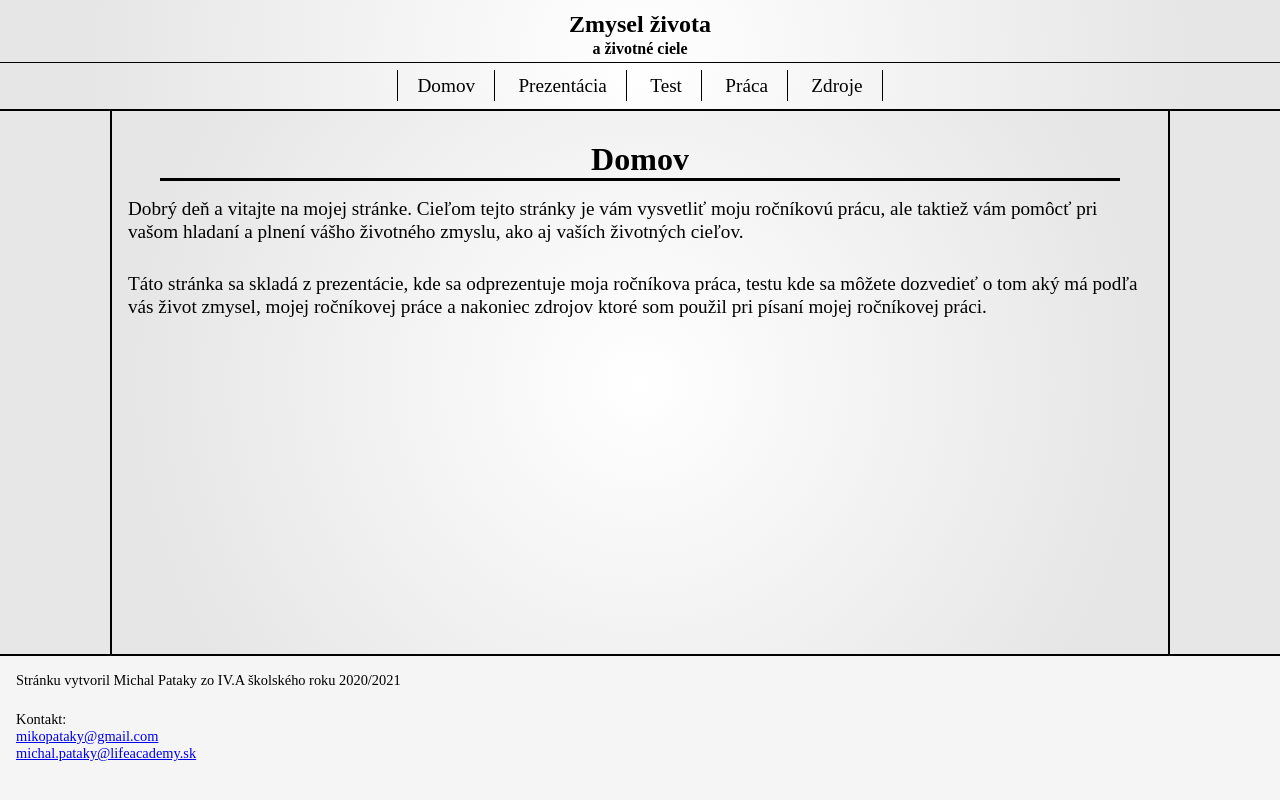
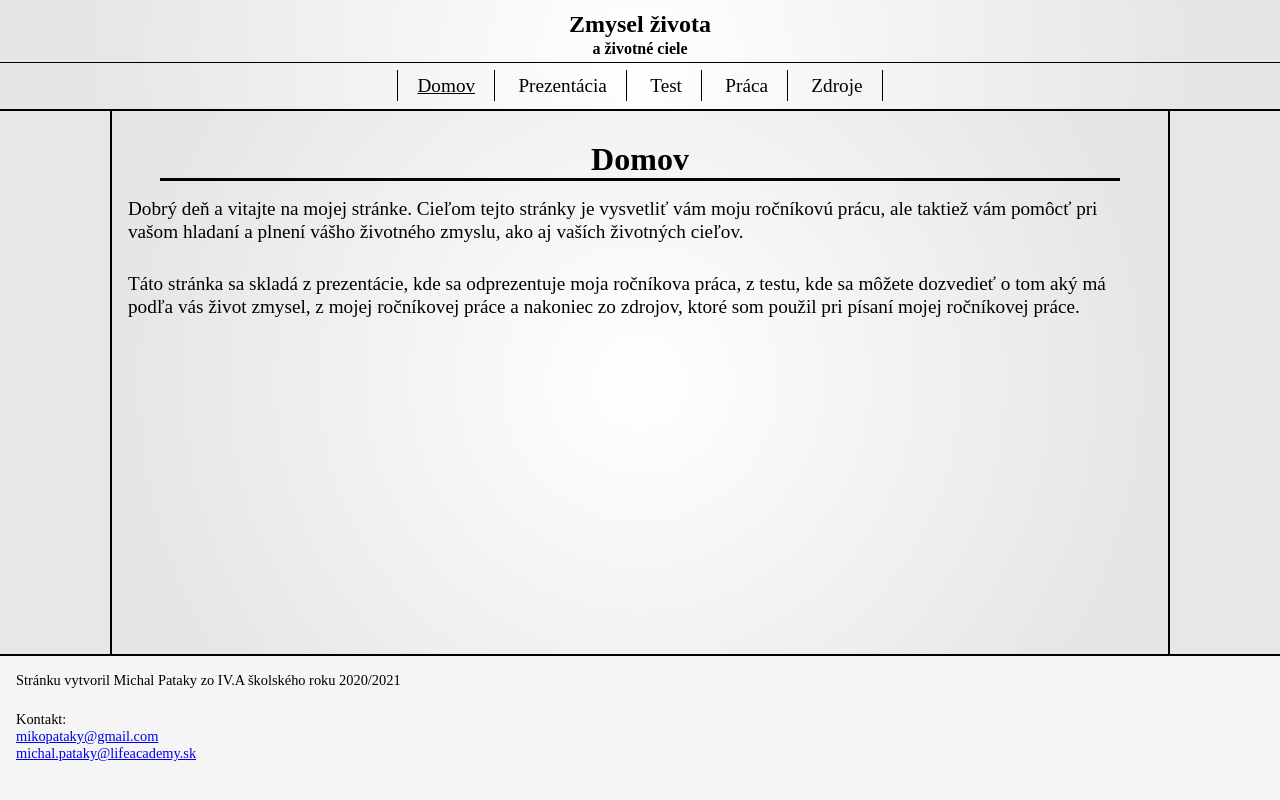
Before and after one commit to Norvo/Norvo.github.io, a PHP site: page / in a window 1280 px wide. Run offline with PHP 8.4, Linux system fonts and the light colour scheme.

Commit message:
Did some minor changes and corrected grammar

```diff
--- a/Stylesheets/basic layout.css
+++ b/Stylesheets/basic layout.css
@@ -73,8 +73,10 @@ header {
  }
             nav a:hover {
                 text-decoration: underline;
+ }
+            .actual {
+                text-decoration: underline;
 }
-
 
 
 /* HLAVNÁ ČASŤ STRÁNKY */
--- a/index.html
+++ b/index.html
@@ -16,7 +16,7 @@
             </div>
             <nav>
                 <ul>
-                    <li><a href="#">Domov</a></li>
+                    <li class="actual"><a href="#">Domov</a></li>
                     <li><a href="#">Prezentácia</a></li>
                     <li><a href="#">Test</a></li>
                     <li><a href="#">Práca</a></li>
@@ -26,8 +26,8 @@
         </header>
         <main>
             <h1>Domov</h1>
-            <p>Dobrý deň a vitajte na mojej stránke. Cieľom tejto stránky je vám vysvetliť moju ročníkovú prácu, ale taktiež vám pomôcť pri vašom hladaní a plnení vášho životného zmyslu, ako aj vaších životných cieľov.</p>
-            <p>Táto stránka sa skladá z prezentácie, kde sa odprezentuje moja ročníkova práca, testu kde sa môžete dozvedieť o tom aký má podľa vás život zmysel, mojej ročníkovej práce a nakoniec zdrojov ktoré som použil pri písaní mojej ročníkovej práci.</p>
+            <p>Dobrý deň a vitajte na mojej stránke. Cieľom tejto stránky je vysvetliť vám moju ročníkovú prácu, ale taktiež vám pomôcť pri vašom hladaní a plnení vášho životného zmyslu, ako aj vaších životných cieľov.</p>
+            <p>Táto stránka sa skladá z prezentácie, kde sa odprezentuje moja ročníkova práca, z testu, kde sa môžete dozvedieť o tom aký má podľa vás život zmysel, z mojej ročníkovej práce a nakoniec zo zdrojov, ktoré som použil pri písaní mojej ročníkovej práce.</p>
         </main>
         <footer>
             <p>Stránku vytvoril Michal Pataky zo IV.A školského roku 2020/2021</p>
```
